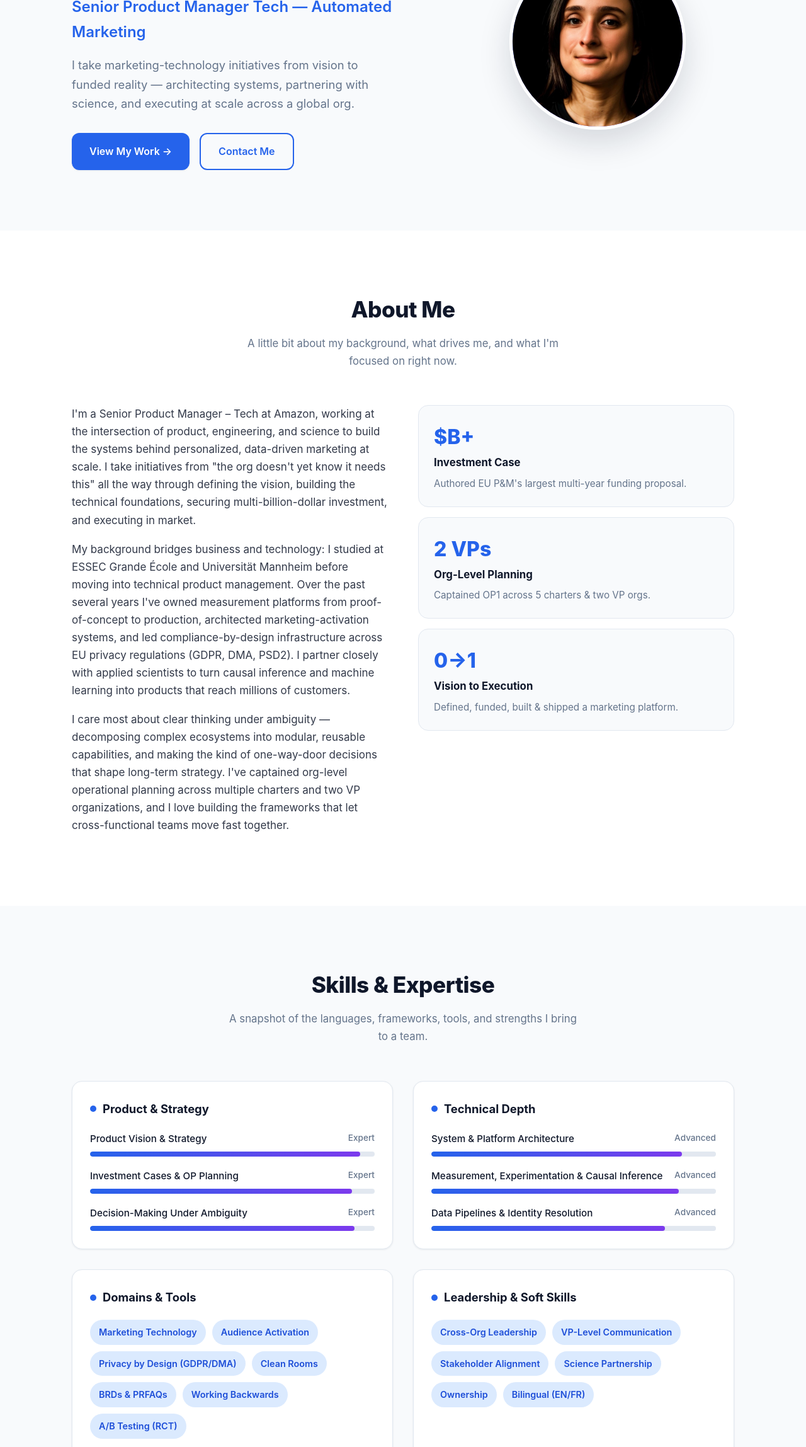
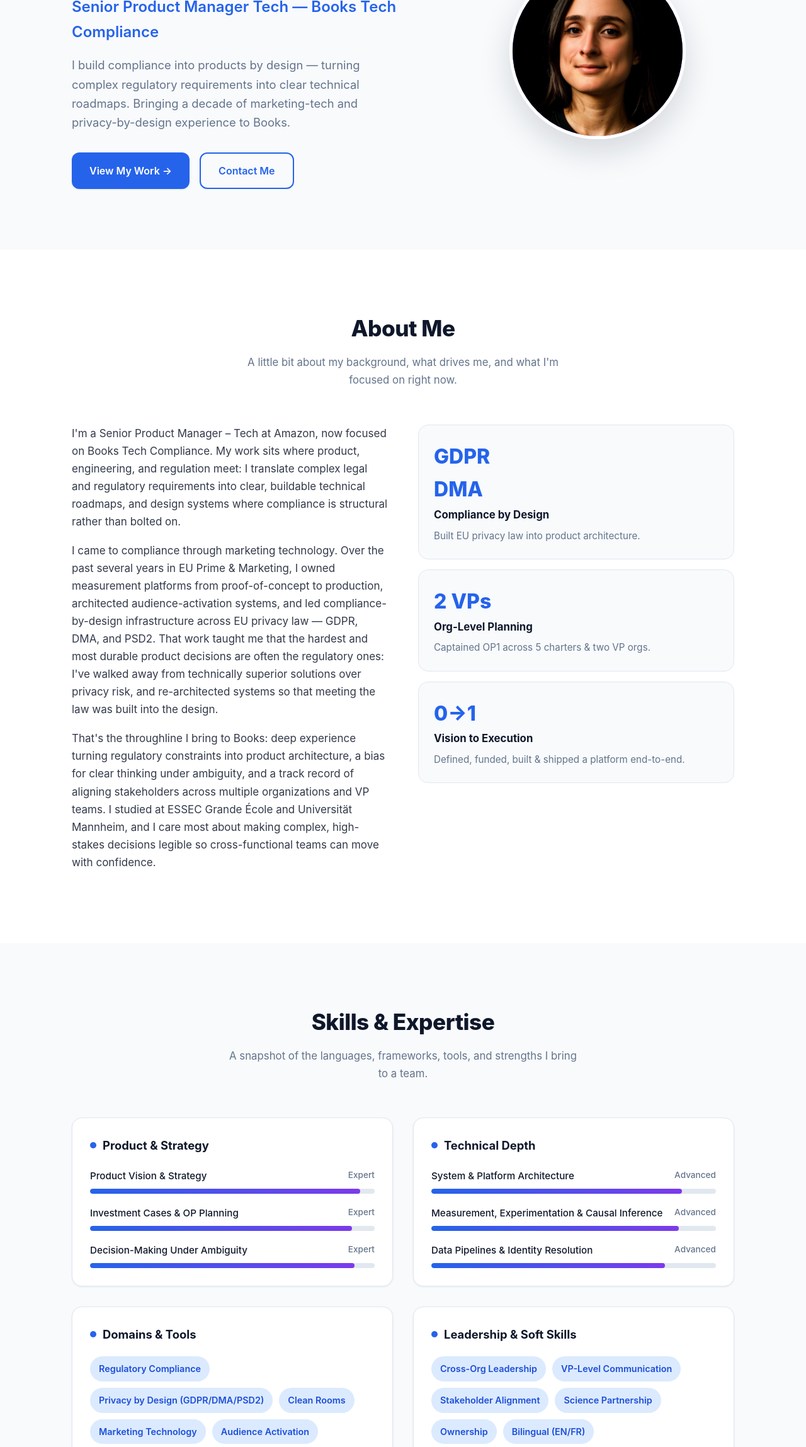
Before and after one commit to cleliaseyfried/cleliaseyfried.github.io, a plain HTML site: page index.html in a window 1280 px wide. Shown: the part 503-2800 px from the top of the page at 63% size. Drawn offline with Linux system fonts and the light colour scheme.

Commit message:
Reframe for Books Tech Compliance role: marketing-to-compliance arc

```diff
--- a/index.html
+++ b/index.html
@@ -3,7 +3,7 @@
 <head>
   <meta charset="UTF-8" />
   <meta name="viewport" content="width=device-width, initial-scale=1.0" />
-  <title>Clélia Seyfried — Senior Product Manager Tech</title>
+  <title>Clélia Seyfried — Senior PM-T, Books Tech Compliance</title>
   <style>
     :root {
       --bg: #f8fafc;
@@ -599,8 +599,8 @@
       <div class="hero-copy">
         <span class="hero-eyebrow">📍 Amazon · France</span>
         <h1>Clélia Seyfried</h1>
-        <div class="role">Senior Product Manager Tech — Automated Marketing</div>
-        <p class="tagline">I take marketing-technology initiatives from vision to funded reality — architecting systems, partnering with science, and executing at scale across a global org.</p>
+        <div class="role">Senior Product Manager Tech — Books Tech Compliance</div>
+        <p class="tagline">I build compliance into products by design — turning complex regulatory requirements into clear technical roadmaps. Bringing a decade of marketing-tech and privacy-by-design experience to Books.</p>
         <div class="hero-actions">
           <a href="#projects" class="btn btn-primary">View My Work →</a>
           <a href="#contact" class="btn btn-ghost">Contact Me</a>
@@ -620,15 +620,15 @@
       <p class="section-subtitle">A little bit about my background, what drives me, and what I'm focused on right now.</p>
       <div class="about-grid">
         <div class="about-text">
-          <p>I'm a Senior Product Manager – Tech at Amazon, working at the intersection of product, engineering, and science to build the systems behind personalized, data-driven marketing at scale. I take initiatives from "the org doesn't yet know it needs this" all the way through defining the vision, building the technical foundations, securing multi-billion-dollar investment, and executing in market.</p>
-          <p>My background bridges business and technology: I studied at ESSEC Grande École and Universität Mannheim before moving into technical product management. Over the past several years I've owned measurement platforms from proof-of-concept to production, architected marketing-activation systems, and led compliance-by-design infrastructure across EU privacy regulations (GDPR, DMA, PSD2). I partner closely with applied scientists to turn causal inference and machine learning into products that reach millions of customers.</p>
-          <p>I care most about clear thinking under ambiguity — decomposing complex ecosystems into modular, reusable capabilities, and making the kind of one-way-door decisions that shape long-term strategy. I've captained org-level operational planning across multiple charters and two VP organizations, and I love building the frameworks that let cross-functional teams move fast together.</p>
+          <p>I'm a Senior Product Manager – Tech at Amazon, now focused on Books Tech Compliance. My work sits where product, engineering, and regulation meet: I translate complex legal and regulatory requirements into clear, buildable technical roadmaps, and design systems where compliance is structural rather than bolted on.</p>
+          <p>I came to compliance through marketing technology. Over the past several years in EU Prime &amp; Marketing, I owned measurement platforms from proof-of-concept to production, architected audience-activation systems, and led compliance-by-design infrastructure across EU privacy law — GDPR, DMA, and PSD2. That work taught me that the hardest and most durable product decisions are often the regulatory ones: I've walked away from technically superior solutions over privacy risk, and re-architected systems so that meeting the law was built into the design.</p>
+          <p>That's the throughline I bring to Books: deep experience turning regulatory constraints into product architecture, a bias for clear thinking under ambiguity, and a track record of aligning stakeholders across multiple organizations and VP teams. I studied at ESSEC Grande École and Universität Mannheim, and I care most about making complex, high-stakes decisions legible so cross-functional teams can move with confidence.</p>
         </div>
         <div class="about-highlights">
           <div class="highlight-card">
-            <span class="big">$B+</span>
-            <h3>Investment Case</h3>
-            <p>Authored EU P&amp;M's largest multi-year funding proposal.</p>
+            <span class="big">GDPR<br>DMA</span>
+            <h3>Compliance by Design</h3>
+            <p>Built EU privacy law into product architecture.</p>
           </div>
           <div class="highlight-card">
             <span class="big">2 VPs</span>
@@ -638,7 +638,7 @@
           <div class="highlight-card">
             <span class="big">0→1</span>
             <h3>Vision to Execution</h3>
-            <p>Defined, funded, built &amp; shipped a marketing platform.</p>
+            <p>Defined, funded, built &amp; shipped a platform end-to-end.</p>
           </div>
         </div>
       </div>
@@ -687,13 +687,13 @@
         <div class="skill-cat">
           <h3><span class="dot"></span> Domains &amp; Tools</h3>
           <div class="badges">
+            <span class="badge">Regulatory Compliance</span>
+            <span class="badge">Privacy by Design (GDPR/DMA/PSD2)</span>
+            <span class="badge">Clean Rooms</span>
             <span class="badge">Marketing Technology</span>
             <span class="badge">Audience Activation</span>
-            <span class="badge">Privacy by Design (GDPR/DMA)</span>
-            <span class="badge">Clean Rooms</span>
             <span class="badge">BRDs &amp; PRFAQs</span>
             <span class="badge">Working Backwards</span>
-            <span class="badge">A/B Testing (RCT)</span>
           </div>
         </div>
 
@@ -717,8 +717,24 @@
   <section id="projects">
     <div class="container">
       <h2 class="section-title">Featured Projects</h2>
-      <p class="section-subtitle">A few initiatives that reflect the kind of work I lead — from system vision through funding and execution. Specifics abstracted for confidentiality.</p>
+      <p class="section-subtitle">A few initiatives that reflect the kind of work I lead — from regulatory architecture through vision, funding, and execution. Specifics abstracted for confidentiality.</p>
       <div class="projects-grid">
+
+        <div class="project-card">
+          <div class="project-banner">🔐</div>
+          <div class="project-body">
+            <h3>Compliance-by-Design Infrastructure</h3>
+            <p>Led activation infrastructure where every architectural choice answered a specific EU regulation (GDPR, DMA). Designed a clean-room approach so compliance was structural, shipped an EU-wide launch under legal constraints with a lean team, and walked away from a technically superior solution over regulatory risk.</p>
+            <div class="tech-tags">
+              <span class="tech-tag">Privacy by Design</span>
+              <span class="tech-tag">GDPR / DMA</span>
+              <span class="tech-tag">Clean Rooms</span>
+            </div>
+            <div class="project-links">
+              <span class="project-tagline">Regulation → Architecture</span>
+            </div>
+          </div>
+        </div>
 
         <div class="project-card">
           <div class="project-banner">🎯</div>
@@ -739,7 +755,7 @@
         <div class="project-card">
           <div class="project-banner">📈</div>
           <div class="project-body">
-            <h3>Video Marketing Measurement Platform</h3>
+            <h3>Marketing Measurement Platform</h3>
             <p>Built a measurement platform from proof-of-concept to production when existing solutions didn't fit — partnering with science on a Bayesian causal (RCT) methodology. The reusable pipeline launched across multiple regions and was adopted by other teams without my involvement.</p>
             <div class="tech-tags">
               <span class="tech-tag">Causal Inference</span>
@@ -748,22 +764,6 @@
             </div>
             <div class="project-links">
               <span class="project-tagline">0 → 1 to Production</span>
-            </div>
-          </div>
-        </div>
-
-        <div class="project-card">
-          <div class="project-banner">🔐</div>
-          <div class="project-body">
-            <h3>Privacy-Compliant Audience Activation</h3>
-            <p>Led compliance-by-design activation infrastructure under EU privacy law (GDPR, DMA). Shipped an EU-wide launch in under three months with a lean team, achieved near-perfect match rates via direct integrations, and cut a legacy build's compile time by ~5x.</p>
-            <div class="tech-tags">
-              <span class="tech-tag">Privacy by Design</span>
-              <span class="tech-tag">Clean Rooms</span>
-              <span class="tech-tag">Identity Resolution</span>
-            </div>
-            <div class="project-links">
-              <span class="project-tagline">Delivered Under Constraint</span>
             </div>
           </div>
         </div>
```
